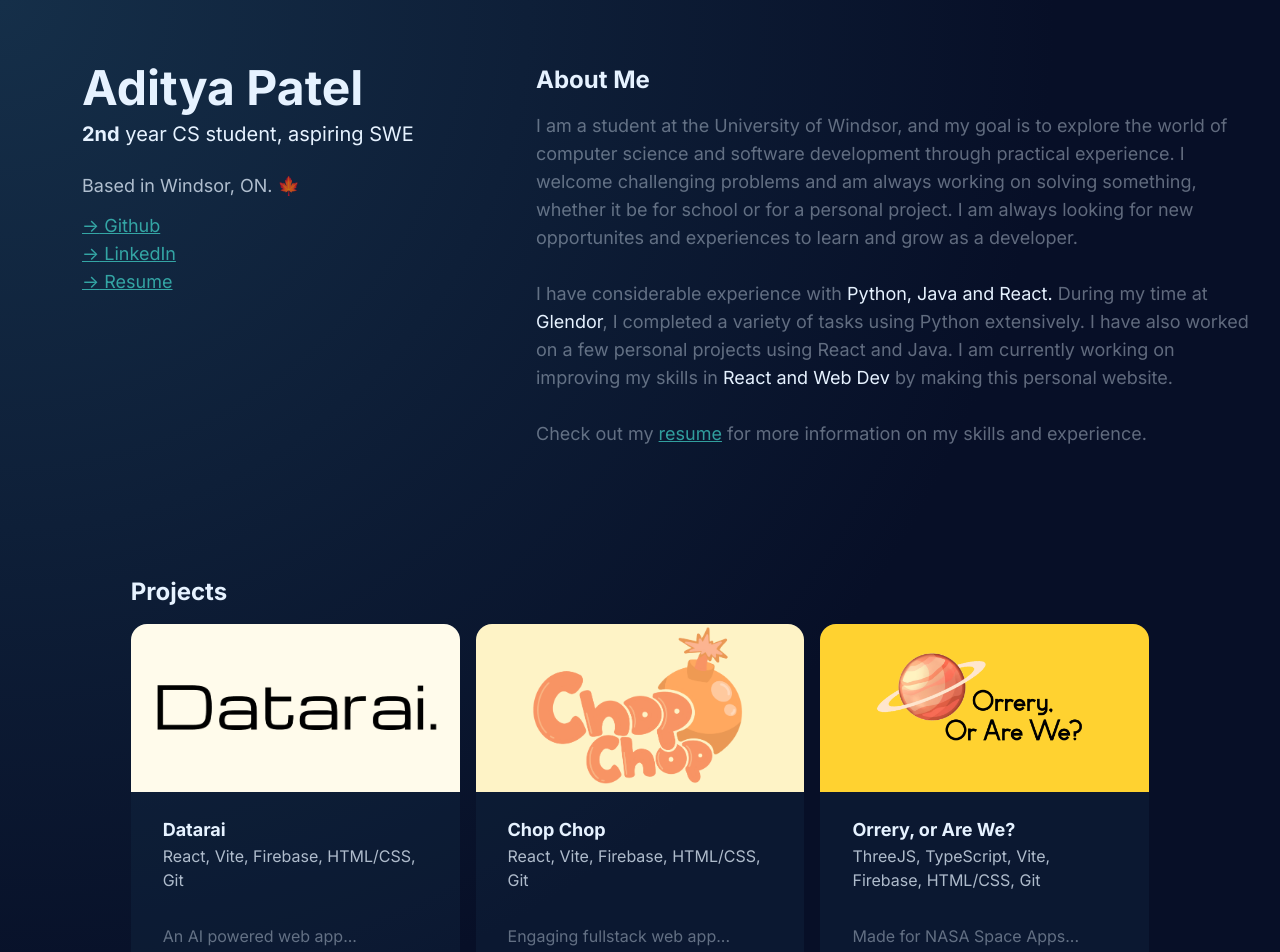
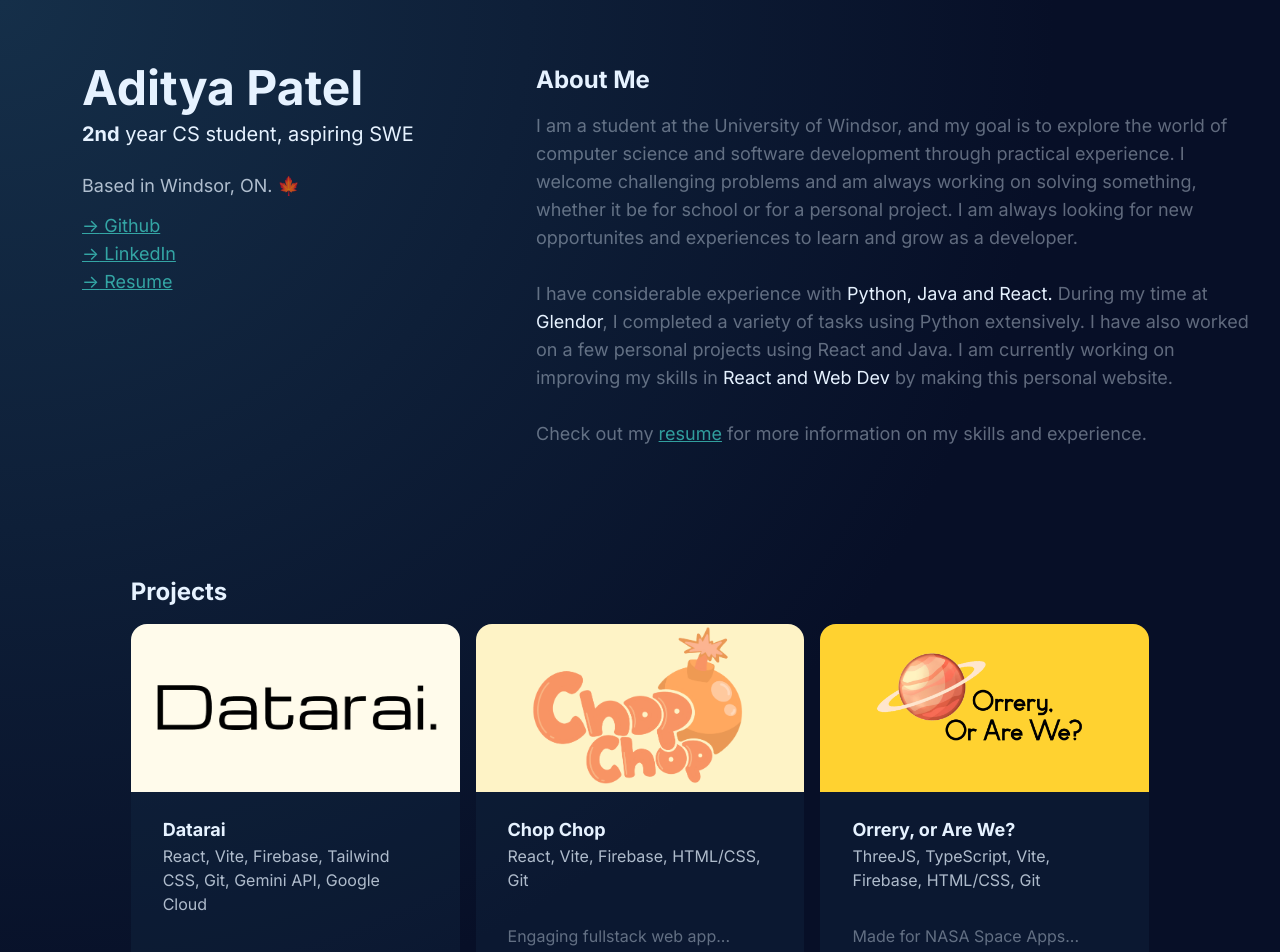
Before and after one commit to Champion2005/Portfolio, a React (Vite) app: page / in a window 1280 px wide. Shown: the top 952 px of the page. Built offline with nearby package versions, Linux system fonts and the light colour scheme.

Commit message:
update project list

```diff
--- a/src/components/Projects.jsx
+++ b/src/components/Projects.jsx
@@ -98,7 +98,7 @@
           title="Datarai"
           desc="An AI powered web app for analyizing and visualizing data. (In progress)"
           shortDesc="An AI powered web app..."
-          techStack="React, Vite, Firebase, HTML/CSS, Git"
+          techStack="React, Vite, Firebase, Tailwind CSS, Git, Gemini API, Google Cloud"
           githubLink="https://github.com/Champion2005/Datarai"
           webappLink="https://datarai.com"
           image={Datarai}
```
